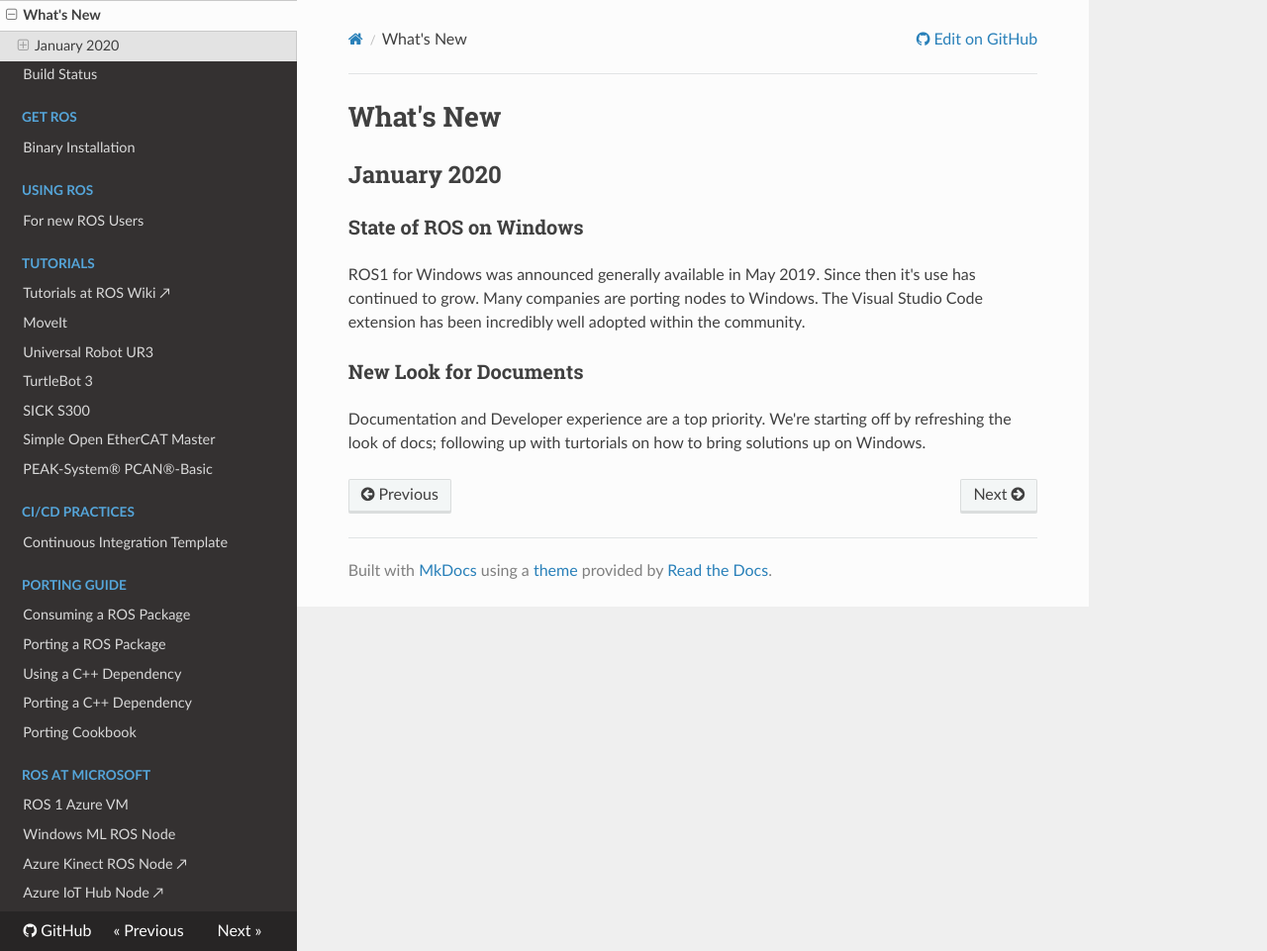
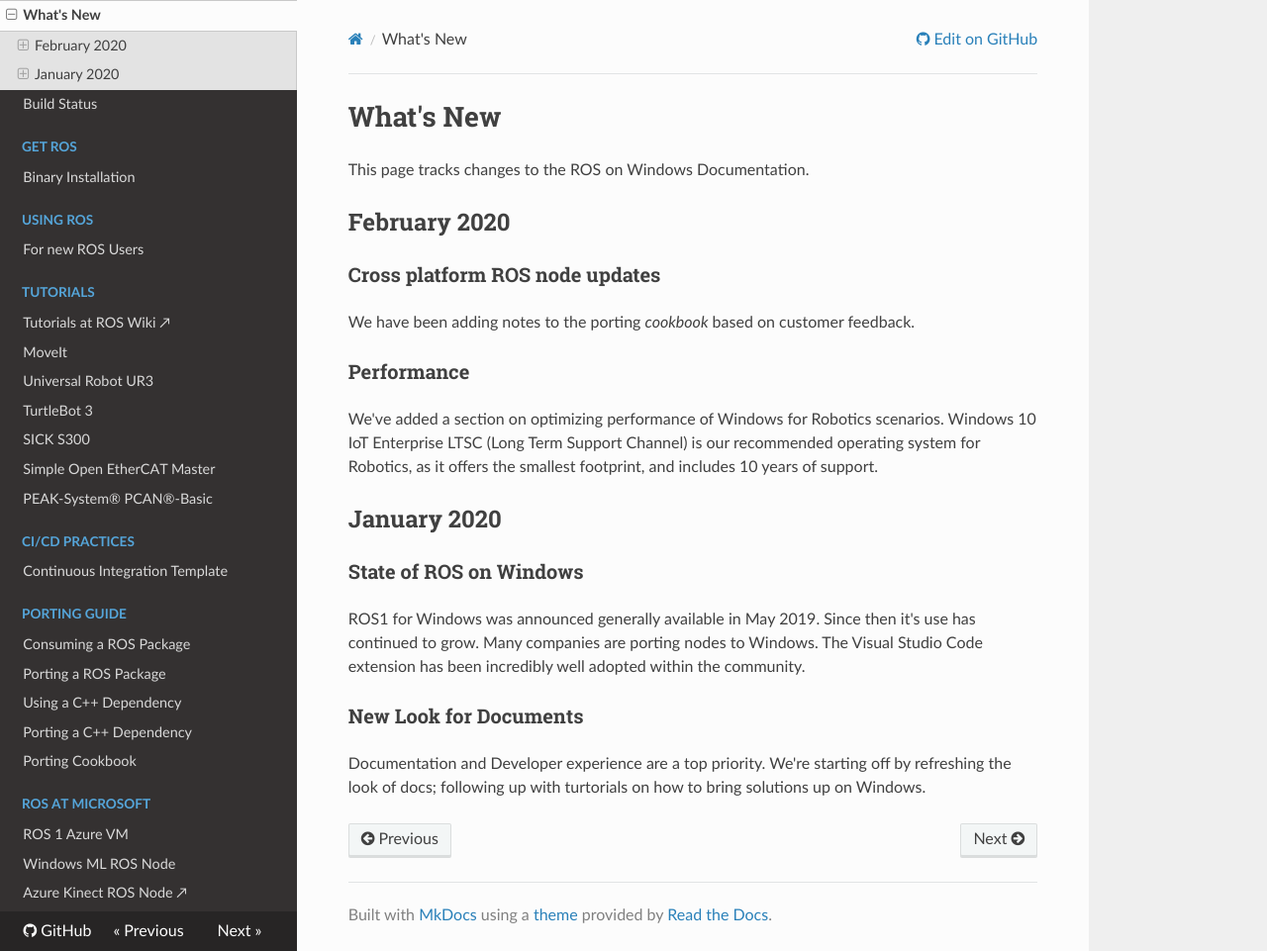
Before and after one commit to ms-iot/ROSOnWindows, an MkDocs documentation site: the page built from docs/WhatsNew.md, in a window 1280 px wide and 961 px high. Shown: the whole window at 99% size. Built offline with MkDocs 1.6.1, drawn with Linux system fonts in a browser that asks for light colours; nearby versions of some CDN libraries.

Commit message:
Add Performance docs (#192)
* Add Performance docs

* add <chrono> doc

```diff
--- a/docs/WhatsNew.md
+++ b/docs/WhatsNew.md
@@ -1,4 +1,12 @@
 # What's New
+This page tracks changes to the ROS on Windows Documentation.
+
+## February 2020
+### Cross platform ROS node updates
+We have been adding notes to the porting *cookbook* based on customer feedback.
+
+### Performance
+We've added a section on optimizing performance of Windows for Robotics scenarios. Windows 10 IoT Enterprise LTSC (Long Term Support Channel) is our recommended operating system for Robotics, as it offers the smallest footprint, and includes 10 years of support.
 
 ## January 2020
 ### State of ROS on Windows
--- a/mkdocs.yml
+++ b/mkdocs.yml
@@ -33,6 +33,7 @@
         - Visual Studio Code ROS Extension &nearr;: https://aka.ms/ros/vscode
     - Advanced:
         - Source Installation: Build/source.md
+        - Optimizing Performance: Advanced/Performance.md
     - Support:
         - Troubleshooting: GettingStarted/Troubleshooting.md
         - Create Issue: https://github.com/ms-iot/rosonwindows/issues
```
Also changed, not shown: docs/Advanced/Performance.md (added, +75 -0 lines).
